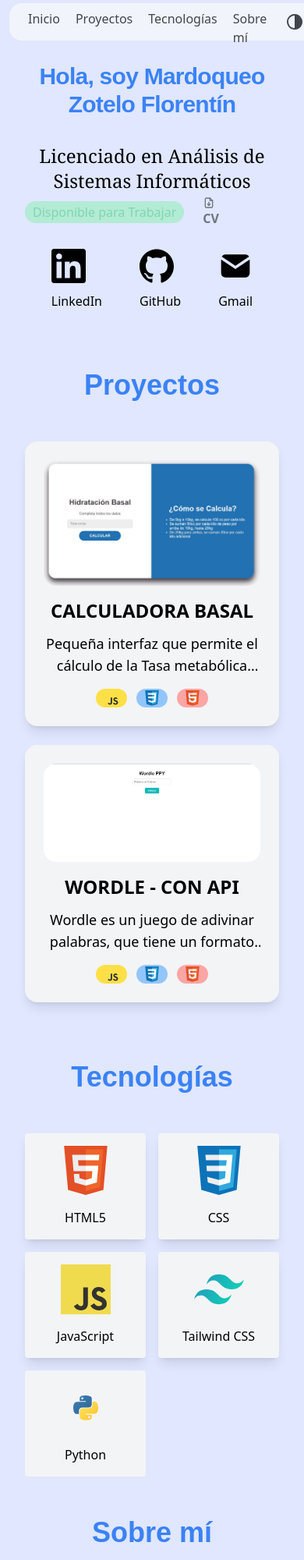
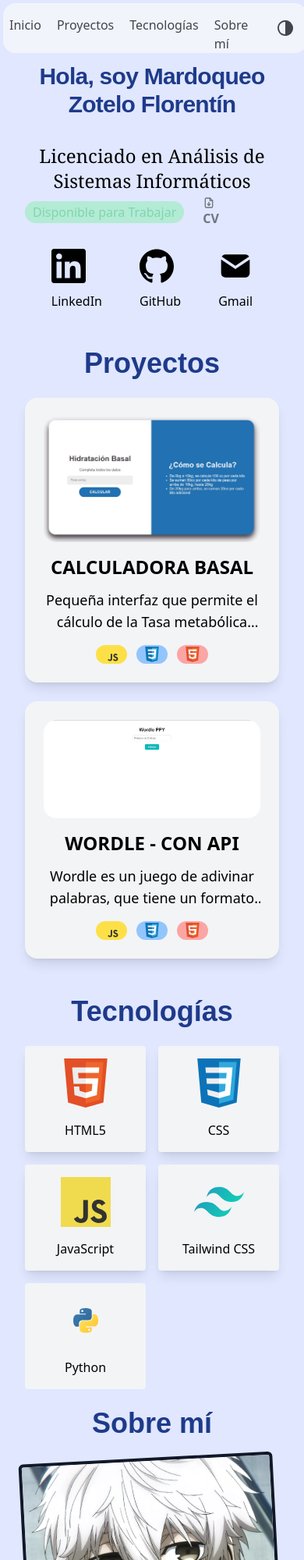
Before and after one commit to MardoqueoZ/Portfolio_MZF, an Astro site: page / in a window 390 px wide. Shown: the top 2000 px of the page at 78% size. Built offline with nearby package versions, Linux system fonts and the light colour scheme; Astro itself is replaced by a stand-in of ours.

Commit message:
ajustes pequeños responsivos

```diff
--- a/src/components/AboutMe.astro
+++ b/src/components/AboutMe.astro
@@ -1,7 +1,7 @@
 
 
 <div class="flex flex-col px-2 text-center md:text-left mt-6 md:mt-15 m-5 gap-y-6">
-    <h1 class="text-4xl md:text-7xl font-bold text-blue-500 py-7">Sobre mí</h1>
+    <h1 class="text-4xl md:text-7xl font-bold text-blue-900 dark:text-blue-500">Sobre mí</h1>
     <article class="flex flex-col gap-5 md:flex-row md:gap-16">
         <div>
             <img class="w-[90em] -rotate-3 rounded-md border-4 border-gray-900 dark:border-gray-300" src="./Seishiro_Nagi_Anime.webp" alt="">
--- a/src/components/Footer.astro
+++ b/src/components/Footer.astro
@@ -1,6 +1,6 @@
 <footer class="text-white py-6 md:scroll-m-0">
     <div class="container mx-auto px-4">
-        <hr class="my-4 border-blue-500">
+        <hr class="my-4 text-blue-900 dark:text-blue-500">
         <div class="text-center">
             <p class="text-black dark:text-white">&copy; 2024 Mardoqueo Zotelo Florentín.</p>
         </div>
--- a/src/components/Header.astro
+++ b/src/components/Header.astro
@@ -1,5 +1,5 @@
-<div class="mx-1 md:mx-auto">
-    <header class="fixed bg-gray-50 text-black opacity-70 dark:text-white dark:bg-black dark:opacity-50 top-0 z-10 rounded-2xl mx-2 md:mx-4 px-4 mt-1 md:text-2xl flex justify-between items-center" id="header">
+
+<header class="w-full md:w-auto fixed md:right-20 bg-gray-50 text-black opacity-70 dark:text-white dark:bg-black dark:opacity-50 top-0 z-10 rounded-2xl mt-1 py-2 md:text-2xl flex justify-between items-center" id="header">
     <nav class="flex flex-row gap-5 h-12 p-2" id="menu">
         <a href="/#inicio">Inicio</a>
         <a href="/#proyectos">Proyectos</a>
@@ -8,7 +8,7 @@
     </nav>
     <button id="theme-toggle" class="text-black dark:text-white  px-4 py-2 rounded-lg"><svg  xmlns="http://www.w3.org/2000/svg"  width="24"  height="24"  viewBox="0 0 24 24"  fill="currentColor"  class="icon icon-tabler icons-tabler-filled icon-tabler-brightness"><path stroke="none" d="M0 0h24v24H0z" fill="none"/><path d="M17 3.34a10 10 0 1 1 -15 8.66l.005 -.324a10 10 0 0 1 14.995 -8.336m-9 1.732a8 8 0 0 0 4.001 14.928l-.001 -16a8 8 0 0 0 -4 1.072" /></svg></button>
 </header>
-</div>
+
 
 <script>
     document.addEventListener("DOMContentLoaded", function () {
--- a/src/components/Hero.astro
+++ b/src/components/Hero.astro
@@ -4,7 +4,7 @@ import Contact from '../components/Contact.astro';
 ---
 
 <div class="m-5">
-    <h1 class="text-3xl md:text-6xl font-bold text-blue-500 py-7 tracking-tight">Hola, soy Mardoqueo Zotelo Florentín</h1>
+    <h1 class="text-3xl md:text-6xl font-bold text-blue-900 dark:text-blue-500 py-7 tracking-tight">Hola, soy Mardoqueo Zotelo Florentín</h1>
 
     <h2 class="text-2xl md:text-5xl font-serif py-1 md:py-6 text-black dark:text-gray-300">Licenciado en Análisis de Sistemas Informáticos</h2>
 
--- a/src/components/Projects.astro
+++ b/src/components/Projects.astro
@@ -3,7 +3,7 @@ import Card from "./Card.astro"
 ---
 
 <div class="flex flex-col px-2 text-center md:text-left mt-1 md:mt-15 m-5 gap-y-6">
-    <h1 class="text-4xl md:text-7xl font-bold text-blue-500 py-7">Proyectos</h1>
+    <h1 class="text-4xl md:text-7xl font-bold text-blue-900 dark:text-blue-500">Proyectos</h1>
     <div>
         <Card />
     </div>
--- a/src/components/Tech.astro
+++ b/src/components/Tech.astro
@@ -34,7 +34,7 @@ let TECHS = [
 
 
 <div class="flex flex-col px-2 text-center md:text-left mt-6 md:mt-15 m-5 gap-y-6">
-    <h1 class="text-4xl md:text-7xl font-bold text-blue-500 py-7">Tecnologías</h1>
+    <h1 class="text-4xl md:text-7xl font-bold text-blue-900 dark:text-blue-500">Tecnologías</h1>
 
     <div class="grid grid-cols-2 md:grid-cols-4 gap-4">
         {
--- a/src/layouts/Layout.astro
+++ b/src/layouts/Layout.astro
@@ -18,10 +18,10 @@ import AboutMe from '../components/AboutMe.astro';
     <title>Portafolios</title>
 </head>
 <body class="dark:bg-slate-900 bg-indigo-100">
-    <Header />
+
     <div class="ml-1 mr-1 md:ml-[15em] md:mr-[15em]" >
-
         <main>
+            <Header />
             <section class= "scroll-m-20 md:scroll-m-4 flex flex-col md:flex-row px-2 text-center md:text-left mt-8 md:mt-20" id="inicio">
                 <Hero />
             </section>
```
Lines whose indentation alone changed are shown as unchanged.
